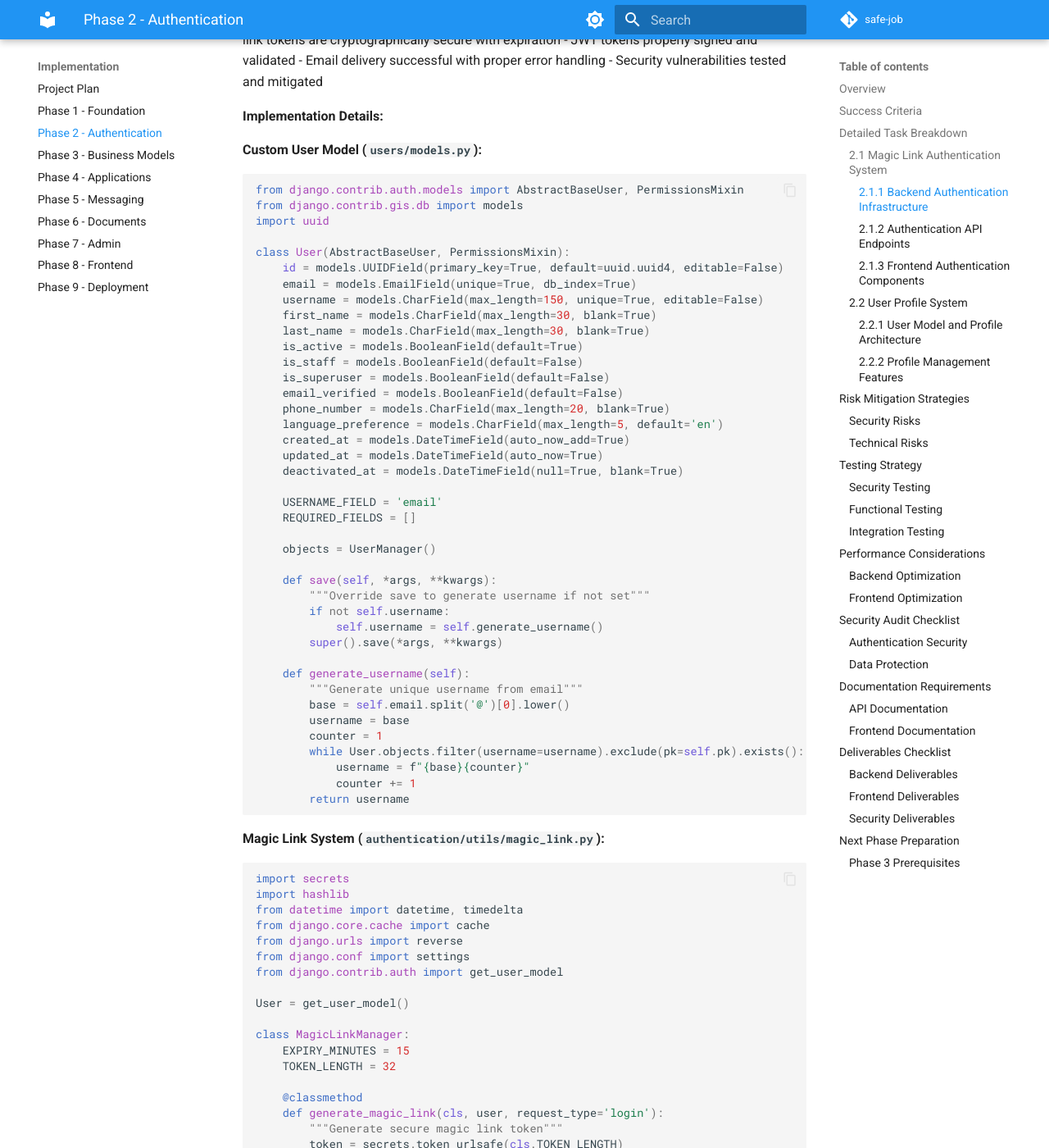
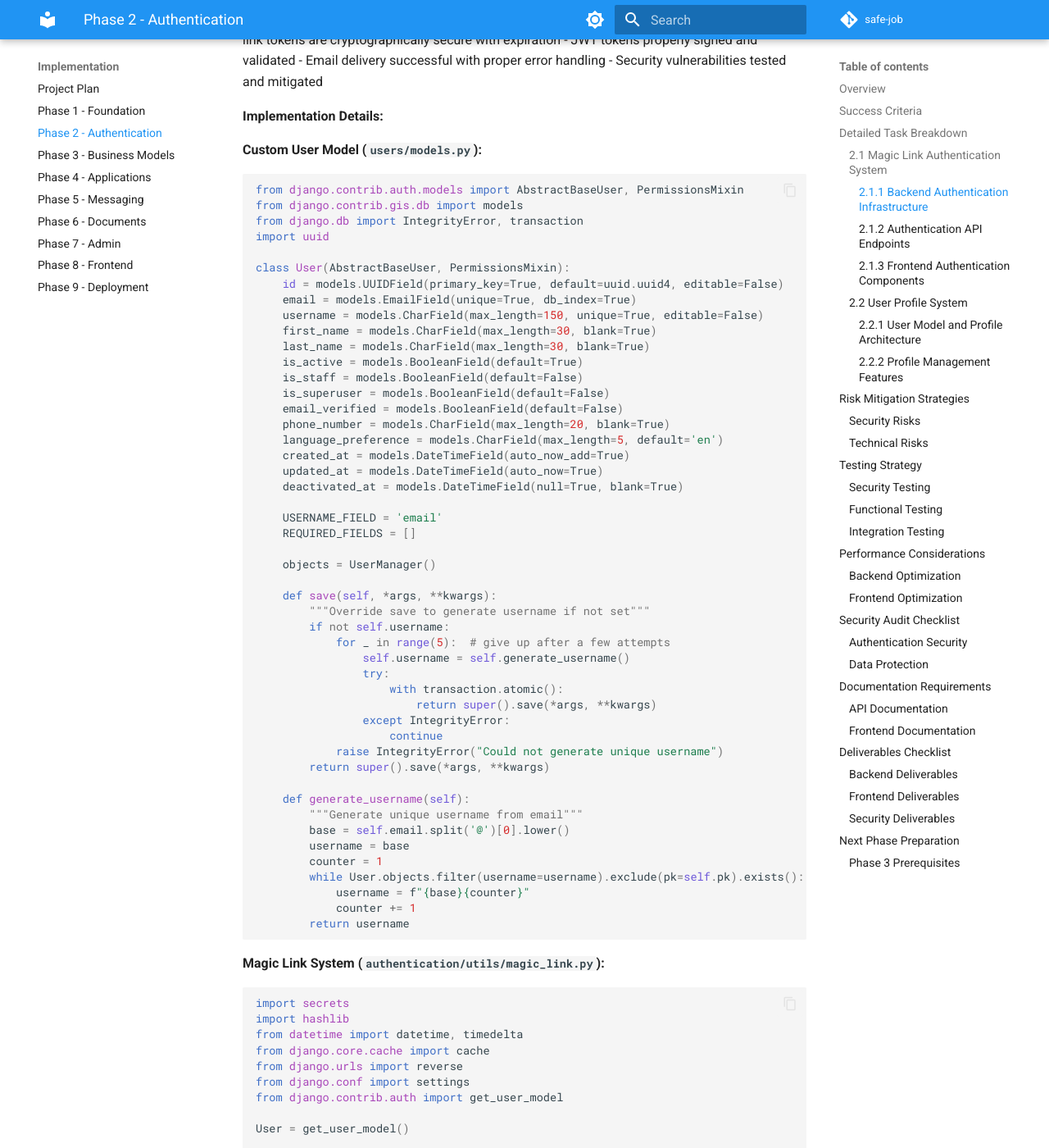
Before and after one commit to bartczak-pa/safe-job, an MkDocs documentation site: the page built from docs/phases/phase-2-authentication.md, in a window 1280 px wide and 1400 px high, scrolled down 1269 px. Shown: the whole window at 82% size. Built offline with MkDocs 1.6.1 and Material for MkDocs 9.7.7, drawn with Linux system fonts in a browser that asks for light colours; comment, search, counter and statistics services are not loaded; the version menu is left out.

Commit message:
Fix username generation race condition
Address CodeRabbit feedback:
- Add transaction.atomic() with retry logic for username generation
- Handle IntegrityError for concurrent username creation
- Add proper imports for IntegrityError and transaction
- Retry up to 5 times before raising error

This prevents race conditions where multiple users could
generate the same username simultaneously.

🤖 Generated with [Claude Code](https://claude.ai/code)

Co-Authored-By: Claude <noreply@anthropic.com>

````diff
--- a/docs/phases/phase-2-authentication.md
+++ b/docs/phases/phase-2-authentication.md
@@ -47,6 +47,7 @@ Phase 2 implements the complete authentication and user management system for th
 ```python
 from django.contrib.auth.models import AbstractBaseUser, PermissionsMixin
 from django.contrib.gis.db import models
+from django.db import IntegrityError, transaction
 import uuid
 
 class User(AbstractBaseUser, PermissionsMixin):
@@ -73,8 +74,15 @@ class User(AbstractBaseUser, PermissionsMixin):
     def save(self, *args, **kwargs):
         """Override save to generate username if not set"""
         if not self.username:
-            self.username = self.generate_username()
-        super().save(*args, **kwargs)
+            for _ in range(5):  # give up after a few attempts
+                self.username = self.generate_username()
+                try:
+                    with transaction.atomic():
+                        return super().save(*args, **kwargs)
+                except IntegrityError:
+                    continue
+            raise IntegrityError("Could not generate unique username")
+        return super().save(*args, **kwargs)
 
     def generate_username(self):
         """Generate unique username from email"""
````
